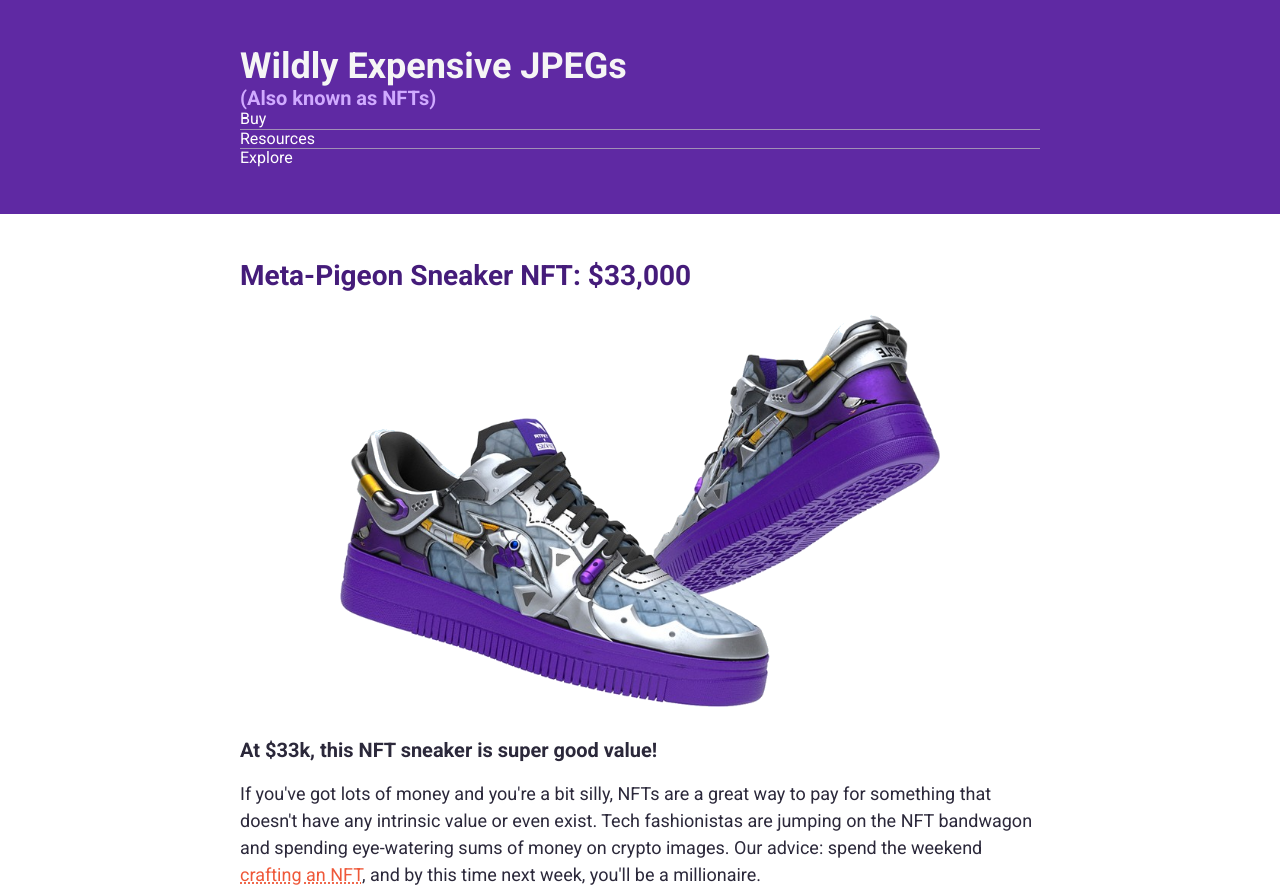
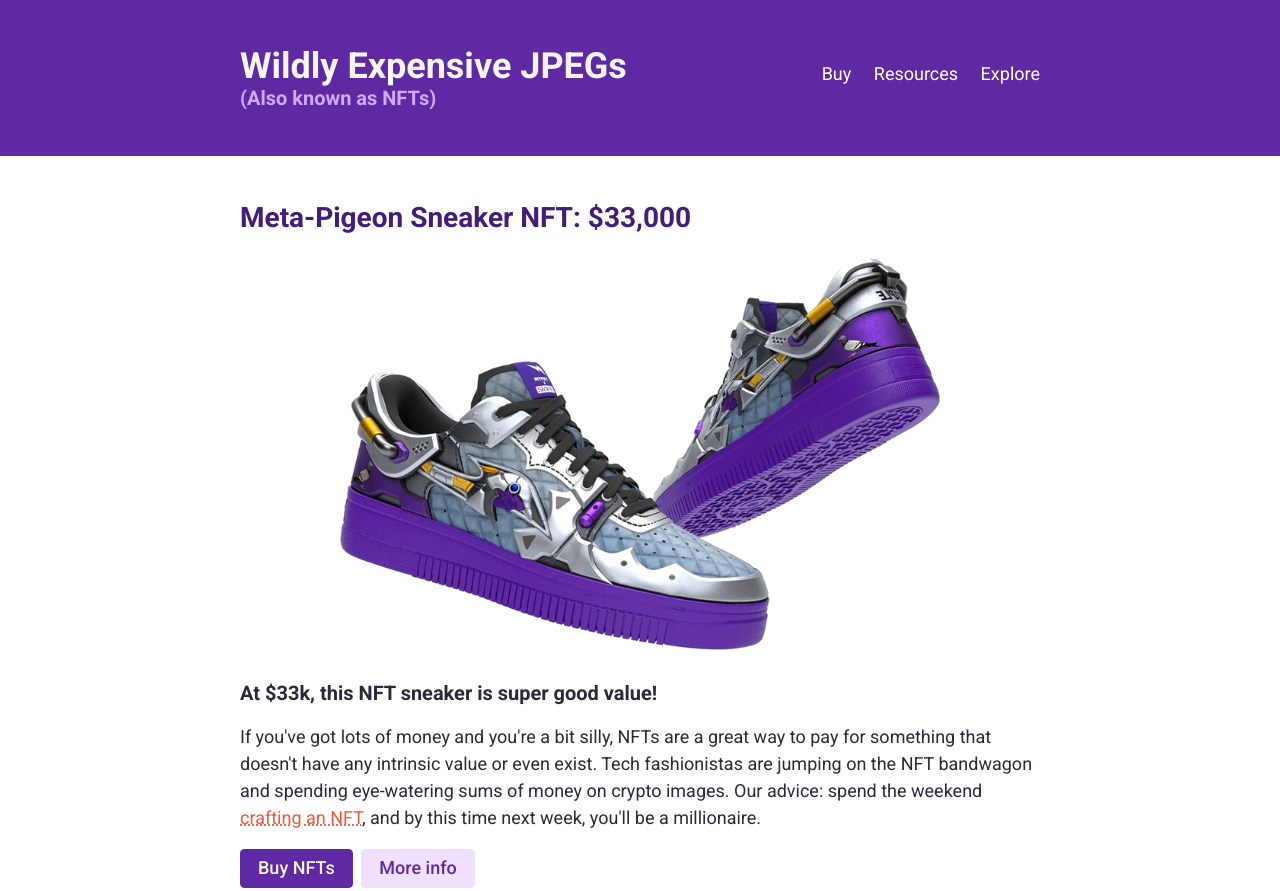
Before and after one commit to PetrValenta92/my-first-responsive-site, a website built with Vite: page index.html in a window 1280 px wide. Shown: the top 891 px of the page. Built offline with nearby package versions, Linux system fonts and the light colour scheme.

Commit message:
Style nav to be responsive

```diff
--- a/index.css
+++ b/index.css
@@ -3,8 +3,6 @@ body {
   font-family: "Roboto", sans-serif;
   margin: 0;
 }
-
-/* ----- TYPOGRAPHY ----- */
 
 /* A rem unit is ALWAYS relative to the root <html> element. */
 /* Better to use it for font-sizes (no compoungs, more predictible). */
@@ -12,6 +10,8 @@ body {
 /* An em unit is ALWAYS relative to its parent element font-size value. */
 /* Better to use it for padding and margin (propotional scaling,
 based on element's current font-size). */
+
+/* ----- TYPOGRAPHY ----- */
 
 h1,
 h3 {
@@ -23,10 +23,14 @@ h1 {
   font-size: 1.75rem;
 }
 
-@media (width >= 768px) {
+@media (width > 768px) {
   h1 {
     font-size: 2.25rem;
   }
+}
+
+nav {
+  font-size: 1.125rem;
 }
 
 h2 {
@@ -35,7 +39,7 @@ h2 {
   margin-top: 0;
 }
 
-@media (width >= 768px) {
+@media (width > 768px) {
   h2 {
     font-size: 1.75rem;
   }
@@ -51,7 +55,7 @@ p {
   line-height: 1.5; /* 1.5 * 16px = 24px */
 }
 
-@media (width >= 768px) {
+@media (width > 768px) {
   p {
     font-size: 1.125rem;
   }
@@ -63,7 +67,7 @@ p {
   color: #d0aaff;
 }
 
-@media (width >= 768px) {
+@media (width > 768px) {
   .subheading {
     font-size: 1.25rem;
   }
@@ -101,7 +105,7 @@ relative to the element's current font size
   text-align: center;
 }
 
-@media (width >= 768px) {
+@media (width > 768px) {
   .btn {
     display: inline-block;
     margin: 0 0.25em 0.25em 0;
@@ -137,7 +141,7 @@ footer {
   padding: 1.25em 0;
 }
 
-@media (width >= 768px) {
+@media (width > 768px) {
   header,
   section,
   footer {
@@ -152,6 +156,21 @@ header,
 
 .section-two {
   color: whitesmoke;
+}
+
+header .container {
+  display: flex;
+  flex-direction: column;
+  justify-content: center;
+  text-align: center;
+}
+
+@media (width > 768px) {
+  header .container {
+    flex-direction: row;
+    justify-content: space-between;
+    text-align: left;
+  }
 }
 
 .container {
@@ -204,6 +223,12 @@ footer {
 
 /* ------------ NAVIGATION ------------ */
 
+@media (width <= 768px) {
+  nav {
+    margin-top: 1.5em;
+  }
+}
+
 nav a {
   color: #fff;
   text-decoration: none;
@@ -215,6 +240,20 @@ ul {
   list-style-type: none;
 }
 
-li:not(:last-child) /* :not(:last-child) === apply for EVERY element, BUT the last one */ {
-  border-bottom: 1px solid #a190b6;
+@media (width > 768px) {
+  nav ul {
+    display: flex;
+    flex-direction: row;
+    gap: 1.25em;
+  }
 }
+
+li {
+  padding: 1em 0;
+}
+
+@media (width <= 768px) {
+  li:not(:last-child) /* :not(:last-child) === apply for EVERY element, BUT the last one */ {
+    border-bottom: 1px solid #a190b6;
+  }
+}
```
